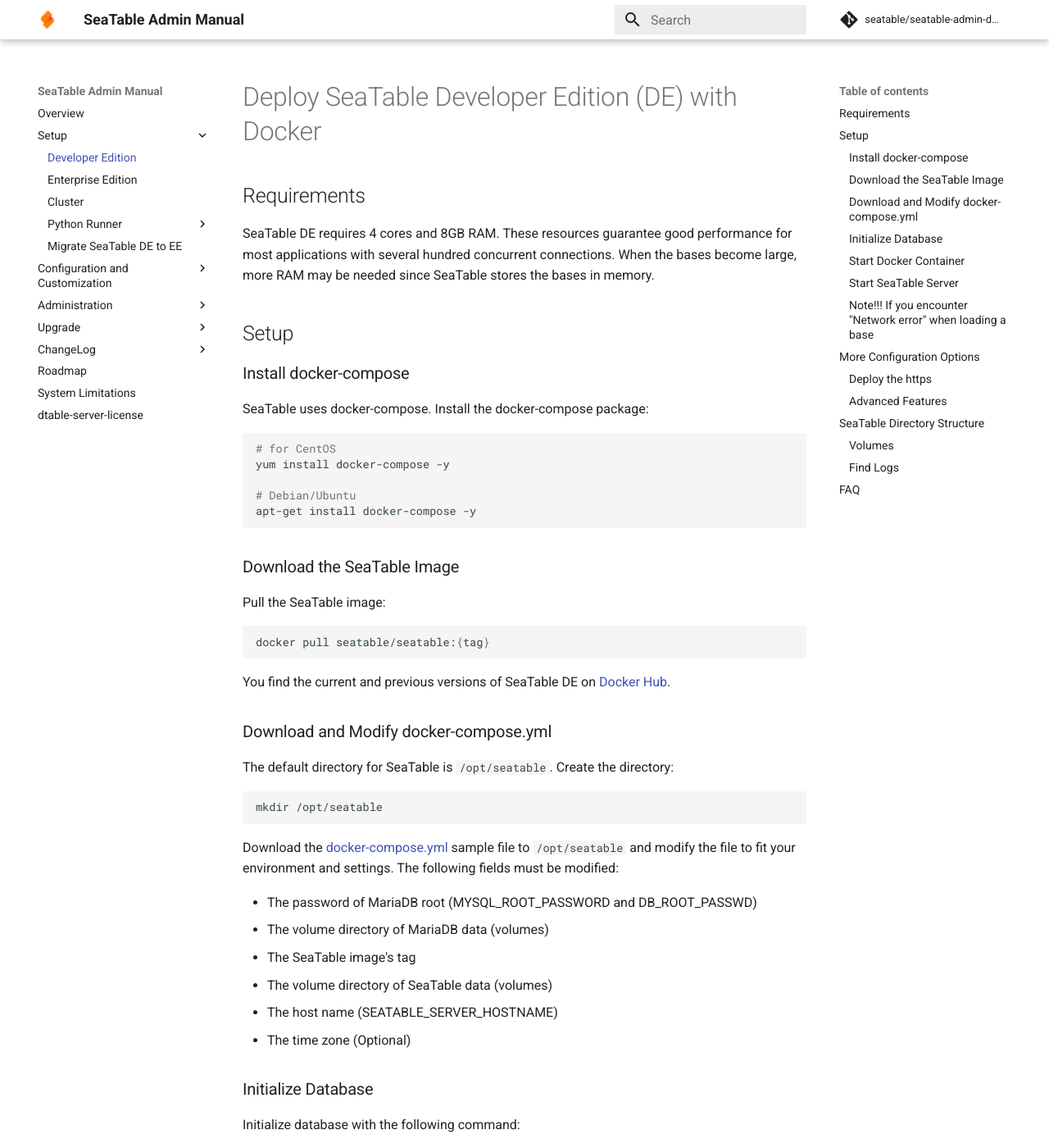
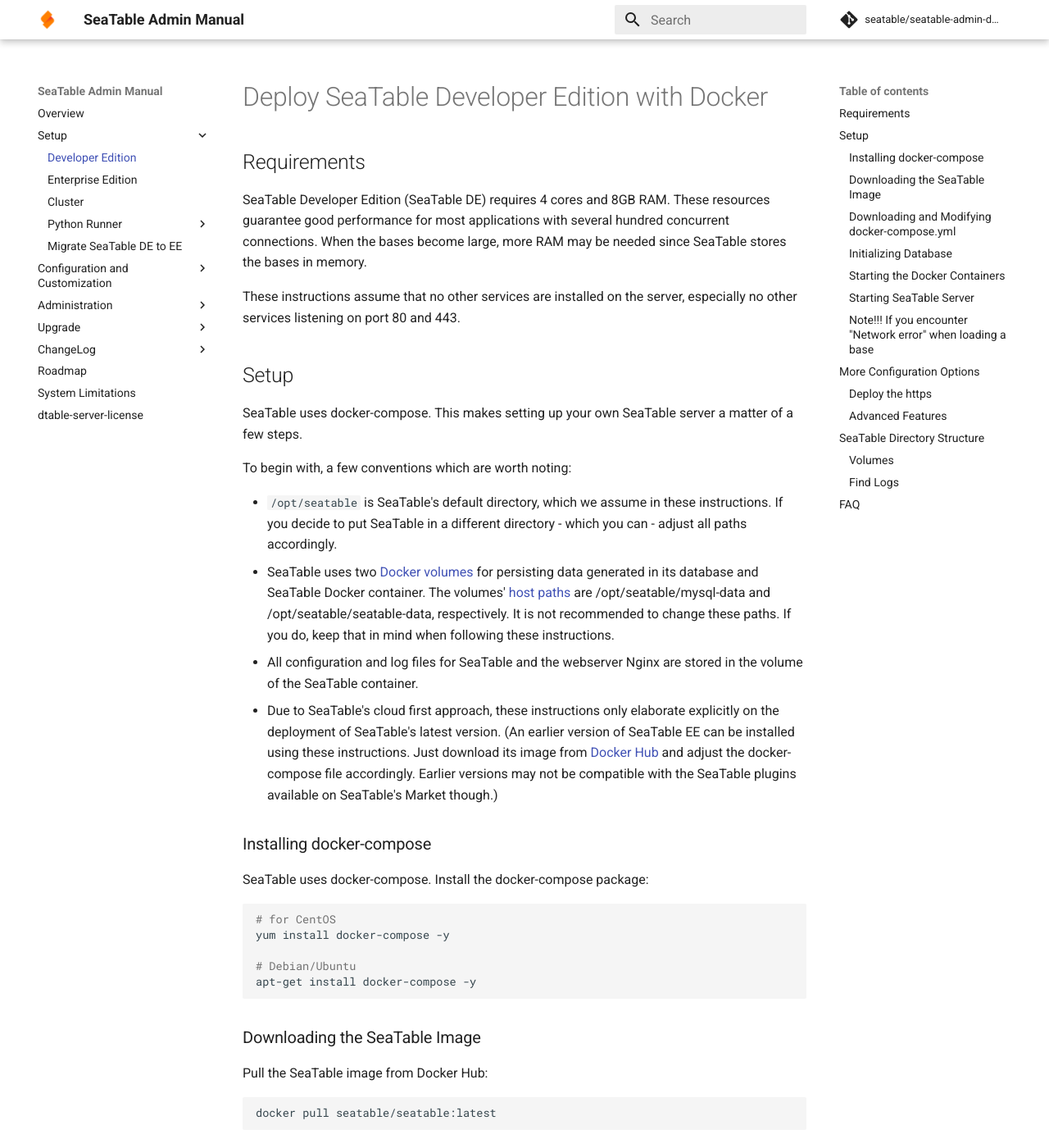
Before and after one commit to seatable/seatable-admin-docs, an MkDocs documentation site: the page built from manual/docker/Developer-Edition/Deploy SeaTable-DE with Docker.md, in a window 1280 px wide and 1400 px high. Shown: the whole window at 82% size. Built offline with MkDocs 1.6.1 and Material for MkDocs 9.7.7, drawn with Linux system fonts in a browser that asks for light colours; comment, search, counter and statistics services are not loaded; some of the changed text lies outside the part shown.

Commit message:
Deployment instructions

````diff
--- a/manual/docker/Developer-Edition/Deploy SeaTable-DE with Docker.md
+++ b/manual/docker/Developer-Edition/Deploy SeaTable-DE with Docker.md
@@ -1,12 +1,23 @@
-# Deploy SeaTable Developer Edition (DE) with Docker
+# Deploy SeaTable Developer Edition with Docker
 
 ## Requirements
 
-SeaTable DE requires 4 cores and 8GB RAM. These resources guarantee good performance for most applications with several hundred concurrent connections.  When the bases become large, more RAM may be needed since SeaTable stores the bases in memory.
+SeaTable Developer Edition (SeaTable DE) requires 4 cores and 8GB RAM. These resources guarantee good performance for most applications with several hundred concurrent connections.  When the bases become large, more RAM may be needed since SeaTable stores the bases in memory.
+
+These instructions assume that no other services are installed on the  server, especially no other services listening on port 80 and 443.
 
 ## Setup
 
-### Install docker-compose
+SeaTable uses docker-compose. This makes setting up your own SeaTable server a matter of a few steps.
+
+To begin with, a few conventions which are worth noting:
+
+- `/opt/seatable` is SeaTable's default directory, which we assume in these instructions. If you decide to put SeaTable in a  different directory - which you can - adjust all paths accordingly.
+- SeaTable uses two [Docker volumes](https://docs.docker.com/storage/volumes/) for persisting data generated in its database and SeaTable Docker container. The volumes' [host paths](https://docs.docker.com/compose/compose-file/compose-file-v2/#volumes) are /opt/seatable/mysql-data and /opt/seatable/seatable-data,  respectively.  It is not recommended to change these paths. If you do,  keep that in mind when following these instructions.
+- All configuration and log files for SeaTable and the webserver Nginx are stored in the volume of the SeaTable container.
+- Due to SeaTable's cloud first approach, these instructions only  elaborate explicitly on the deployment of SeaTable's latest version. (An earlier version of SeaTable EE can be installed using these  instructions. Just download its image from [Docker Hub](https://hub.docker.com/r/seatable/seatable-ee/tags?page=1&ordering=last_updated) and adjust the docker-compose file accordingly. Earlier versions may  not be compatible with the SeaTable plugins available on SeaTable's Market though.)
+
+### Installing docker-compose
 
 SeaTable uses docker-compose. Install the docker-compose package:
 
@@ -19,76 +30,81 @@
 
 ```
 
-### Download the SeaTable Image
+### Downloading the SeaTable Image
 
-Pull the SeaTable image:
+Pull the SeaTable image from Docker Hub:
 
 ```sh
-docker pull seatable/seatable:{tag}
+docker pull seatable/seatable:latest
 
 ```
 
-You find the current and previous versions of SeaTable DE on [Docker Hub](https://hub.docker.com/r/seatable/seatable/tags).
+### Downloading and Modifying docker-compose.yml
 
-### Download and Modify docker-compose.yml
-
-The default directory for SeaTable is `/opt/seatable`. Create the directory:
+Download the [docker-compose.yml](https://docs.seatable.io/f/6a99ce4147d1411ab873/?dl=1) sample file into SeaTable's directory and modify the file to fit your environment and settings.
 
 ```
 mkdir /opt/seatable
+cd /opt/seatable
+wget -O "docker-compose.yml" "https://docs.seatable.io/f/6a99ce4147d1411ab873/?dl=1"
+nano docker-compose.yml
 
 ```
 
 Download the [docker-compose.yml](./docker-compose.yml) sample file to `/opt/seatable` and modify the file to fit your environment and settings. The following fields must be modified:
 
 * The password of MariaDB root (MYSQL_ROOT_PASSWORD and DB_ROOT_PASSWD)
-* The volume directory of MariaDB data (volumes)
-* The SeaTable image's tag
-* The volume directory of SeaTable data (volumes)
+* The use of Let's Encrypt for HTTPS (SEATABLE_SERVER_LETSENCRYPT)
 * The host name (SEATABLE_SERVER_HOSTNAME)
-* The time zone (Optional)
 
-### Initialize Database
+Optional customizable options in the docker-compose.yml are:
 
-Initialize database with the following command:
+* The volume path for the container db
+* The volume path for the container seatable
+* The imsage tag of the SeaTable version to install (image)
+* The time zone (TIME_ZONE)
+
+### Initializing Database
+
+Initialize database by running docker-compose:
 
 ```bash
+cd /opt/seatable
 docker-compose up
 
 ```
 
-**NOTE: You should run the above command in a directory with the **`docker-compose.yml`**.**
+NOTE: You should run the above command in the directory with the `docker-compose.yml`.
 
-Wait for a while. When you see `This is a idle script (infinite loop) to keep container running.`  in the output log, the database initialized successfully.
+Wait for a while. When you see `This is an idle script (infinite loop) to keep container running.`  in the output log, the database initialized successfully. Press CTRL + C  to finish this step.
 
-Press keyboard `Control + C`  to finish this step.
+### Starting the Docker Containers
 
-### Start Docker Container
-
-Start SeaTable container with the following command:
+Run docker-compose again, this time in detached mode:
 
 ```bash
 docker-compose up -d
 
 ```
 
-**NOTE: You should run the above command in a directory with the **`docker-compose.yml`**.**
+NOTE: You should run the above command in the directory with the `docker-compose.yml`.
 
-### Start SeaTable Server
+### Starting SeaTable Server
 
-Now you can start the SeaTable service.
+Now you can start the SeaTable service and create the first admin user.
 
 ```sh
 # Start SeaTable service.
 docker exec -d seatable /shared/seatable/scripts/seatable.sh start
+
 # Create an admin account.
 docker exec -it seatable /shared/seatable/scripts/seatable.sh superuser
 
 ```
 
-Note, the first command use `-d` parameter to mean the service to run in the background. The second command use `-it` parameter to mean it is an interactive command.
+NOTE: The first command uses the option `-d` which starts the service in the background. The second command use the option `-it` which runs the command in interactive mode.
 
-Next you can access SeaTable via the web side.
+You can now access SeaTable at the host name.
 
 ### Note!!! If you encounter "Network error" when loading a base
 
````
Also changed, not shown: manual/docker/Enterprise-Edition/Deploy SeaTable-EE with Docker.md (+4 -2 lines).
